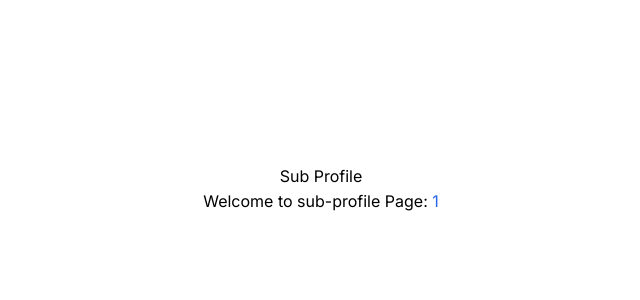
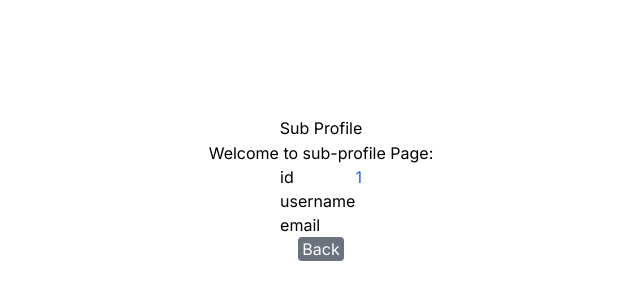
Before and after one commit to J0SAL/login, a Next.js app: page /profile/1 in a window 1280 px wide. Shown: the part 212-512 px from the top of the page, without its empty margins (319-959 px from the left). Built offline with nearby package versions, Linux system fonts and the light colour scheme.

Commit message:
integrated profile route

```diff
--- a/package.json
+++ b/package.json
@@ -29,6 +29,7 @@
     "typescript": "5.1.6"
   },
   "devDependencies": {
-    "@types/bcryptjs": "^2.4.2"
+    "@types/bcryptjs": "^2.4.2",
+    "@types/jsonwebtoken": "^9.0.2"
   }
 }
--- /dev/null
+++ b/src/app/api/user/profile/route.ts
@@ -0,0 +1,30 @@
+import { connect } from "@/dbConfig/dbConfig";
+import getIdFromCookie from "@/helpers/getIdFromCookie";
+import User from "@/models/userModel";
+import { NextRequest, NextResponse } from "next/server";
+
+connect();
+
+export async function GET(request: NextRequest) {
+  try {
+    const id = getIdFromCookie(request);
+    const user = await User.findOne({ _id: id }).select(
+      "-password -isVerified -isAdmin -forgotPassword -forgotPasswordExpiry -verifyToken -verifyExpiry"
+    );
+    return NextResponse.json(
+      {
+        message: "User profile",
+        success: true,
+        user,
+      },
+      { status: 200 }
+    );
+  } catch (err: any) {
+    return NextResponse.json(
+      {
+        message: err.message,
+      },
+      { status: 500 }
+    );
+  }
+}
--- a/src/app/profile/[id]/page.tsx
+++ b/src/app/profile/[id]/page.tsx
@@ -1,12 +1,59 @@
+"use client";
+
+import React from "react";
+import { useRouter, usePathname, useSearchParams } from "next/navigation";
+
 function SubProfile({ params }: any) {
+  const router = useRouter();
+  const pathname = usePathname();
+  const searchParams = useSearchParams();
+
+  const [user, setUser] = React.useState<any>({
+    id: "",
+    username: "",
+    email: "",
+  });
+
+  React.useEffect(() => {
+    setUser({
+      id: params.id,
+      username: searchParams.get("username"),
+      email: searchParams.get("email"),
+    });
+  }, [pathname, searchParams]);
+
   return (
     <div className="flex flex-col items-center justify-center min-h-screen py-2">
       <h1>Sub Profile</h1>
       <hr />
-      <p>
-        Welcome to sub-profile Page:{" "}
-        <span className="text-blue-600">{params.id}</span>
-      </p>
+      <p>Welcome to sub-profile Page: </p>
+      <table>
+        <tr>
+          <td>id </td>
+          <td>
+            <span className="text-blue-600">{user.id}</span>{" "}
+          </td>
+        </tr>
+        <tr>
+          <td>username </td>
+          <td>
+            <span className="text-blue-600">{user.username}</span>{" "}
+          </td>
+        </tr>
+        <tr>
+          <td>email </td>
+          <td>
+            <span className="text-blue-600">{user.email}</span>{" "}
+          </td>
+        </tr>
+      </table>
+
+      <button
+        onClick={() => router.back()}
+        className="rounded bg-gray-500 text-white px-1"
+      >
+        Back
+      </button>
     </div>
   );
 }
--- a/src/app/profile/page.tsx
+++ b/src/app/profile/page.tsx
@@ -4,13 +4,39 @@ import Axios from "axios";
 import { useRouter } from "next/navigation";
 import { toast } from "react-hot-toast";
 import React from "react";
+import Link from "next/link";
+
+type UserProps = {
+  _id: string;
+  username: string;
+  email: string;
+};
 
 function Profile() {
   const router = useRouter();
 
+  const [user, setUser] = React.useState<UserProps | null>(null);
   const [loading, setLoading] = React.useState(false);
+  const [profileLoading, setProfileLoading] = React.useState(true);
+
+  React.useEffect(() => {
+    getUser();
+  }, []);
+
+  const getUser = async () => {
+    try {
+      const res = await Axios.get("/api/user/profile");
+      setUser(res.data.user);
+      console.log(res);
+    } catch (err: any) {
+      console.log(err.message);
+    } finally {
+      setProfileLoading(false);
+    }
+  };
 
   const onLogout = async () => {
+    console.log("logout");
     try {
       setLoading(true);
       const res = await Axios.get("/api/user/logout");
@@ -22,8 +48,13 @@ function Profile() {
       console.log(err.message);
     } finally {
       setLoading(false);
-      console.log("logout");
     }
+  };
+
+  const onProfile = async () => {
+    router.push(
+      `/profile/${user!._id}?username=${user!.username}&email=${user!.email}`
+    );
   };
   return (
     <div className="flex flex-col items-center justify-center min-h-screen py-2">
@@ -36,6 +67,16 @@ function Profile() {
       >
         {loading ? "Loading" : "Logout"}
       </button>
+      <button
+        onClick={onProfile}
+        className="rounded bg-blue-600 text-white py-1 px-2"
+      >
+        {profileLoading ? (
+          "Loading"
+        ) : (
+          <Link href={`/profile/${user?._id}`}>{user!.username}</Link>
+        )}
+      </button>
     </div>
   );
 }
--- /dev/null
+++ b/src/helpers/getIdFromCookie.ts
@@ -0,0 +1,12 @@
+import { NextRequest, NextResponse } from "next/server";
+import jwt from "jsonwebtoken";
+
+export default function getIdFromCookie(request: NextRequest) {
+    try{
+        const token = request.cookies.get('token')?.value || ''
+        const data: any = jwt.verify(token, process.env.TOKEN_SECRET || '')
+        return data.id
+    }catch(err: any){
+        throw new Error(err.message)
+    }
+}
```
Also changed, not shown: 1 other file (tests, documents, lock files or other folders).
